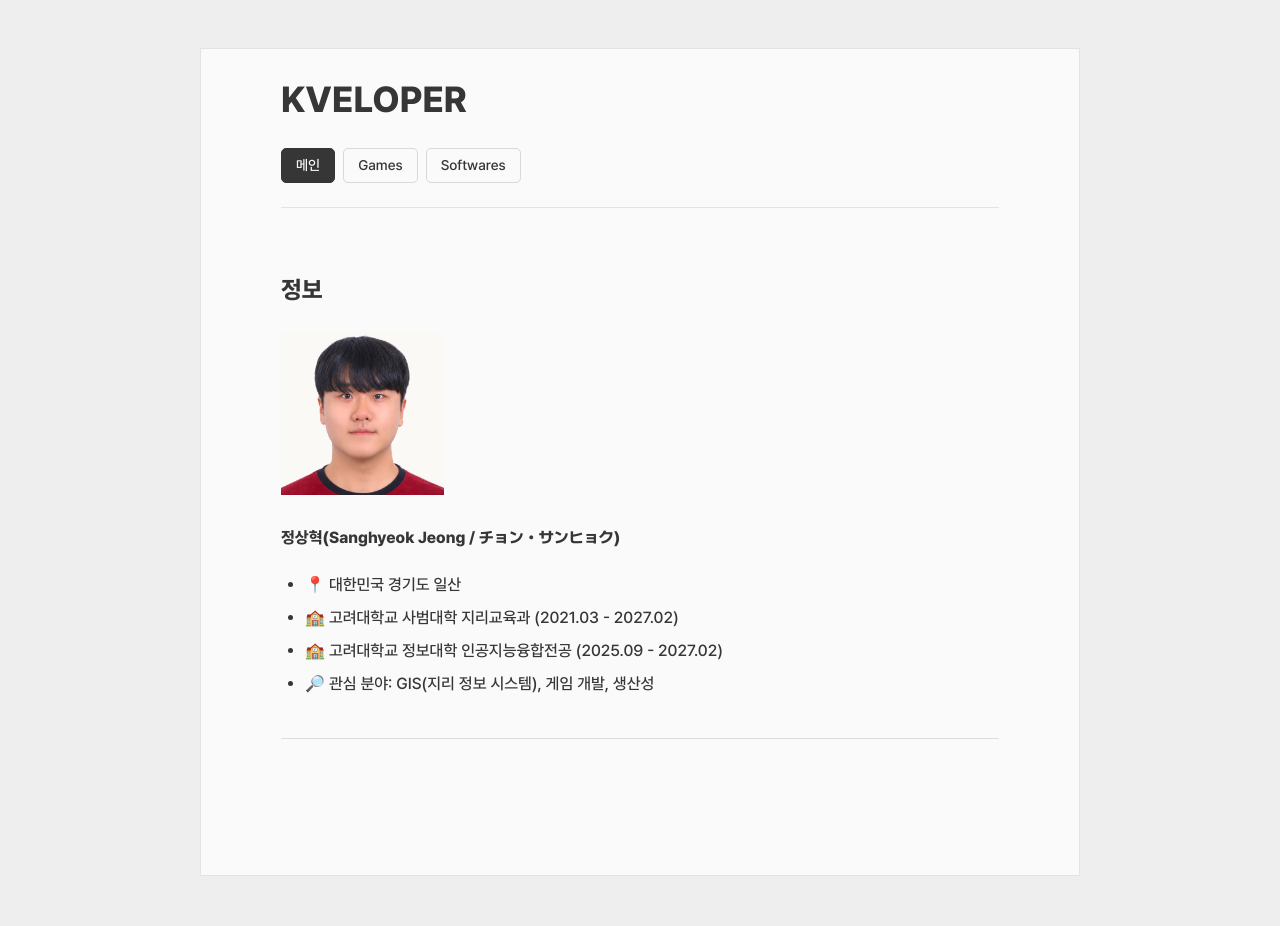
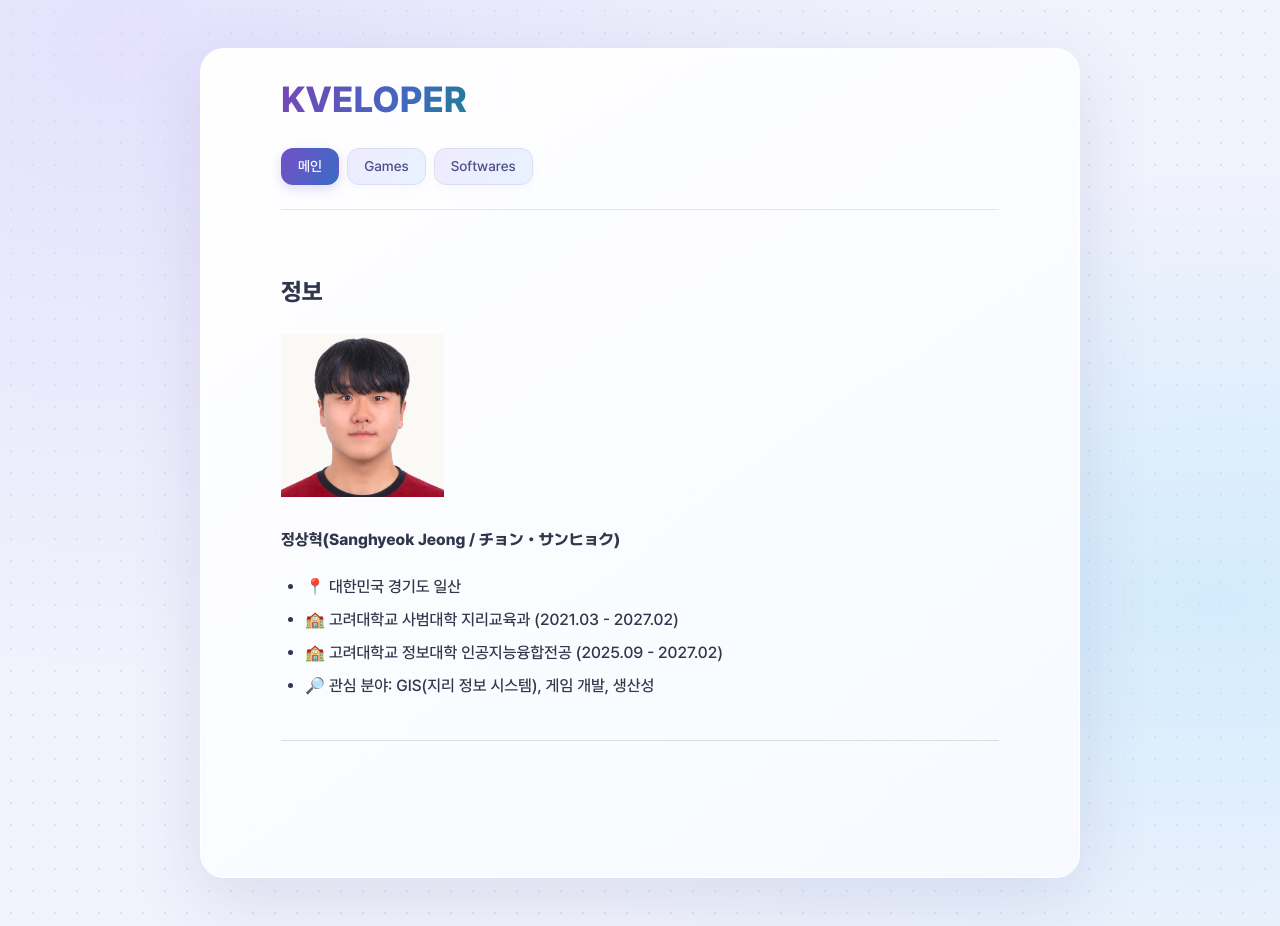
Before and after one commit to kveloper/kveloper.github.io, a Jekyll site: the page built from main.md, in a window 1280 px wide. Built offline with Jekyll 4.4.1, drawn with Linux system fonts in a browser that asks for light colours; our own code applies the rules of GitHub Pages for plain Markdown files.

Commit message:
Update style.css

```diff
--- a/assets/style.css
+++ b/assets/style.css
@@ -1,7 +1,12 @@
 * { box-sizing: border-box; }
 html {
-  background: #eeeeee;
-  color: #363636;
+  background-color: #f0f2fc;
+  background-image:
+    radial-gradient(ellipse at 10% 5%, #ddd6fe99, transparent 50%),
+    radial-gradient(ellipse at 95% 65%, #bae6fd88, transparent 50%),
+    radial-gradient(circle, #8793bb30 1px, transparent 1px);
+  background-size: auto, auto, 22px 22px;
+  color: #30364b;
   font-family: PageText, sans-serif;
   font-weight: 500;
   font-synthesis: none;
@@ -12,8 +17,10 @@ body {
   min-height: calc(100vh - 96px);
   margin: 48px auto;
   padding: 28px 80px 96px;
-  background: #fafafa;
-  border: 1px solid #e3e3e3;
+  background: linear-gradient(145deg, #fffffffa, #f8fafff5);
+  border: 1px solid #ffffff;
+  border-radius: 24px;
+  box-shadow: 0 20px 70px #454a8720;
 }
 .site-header {
   display: flex;
@@ -21,7 +28,7 @@ body {
   align-items: flex-start;
   gap: 24px;
   padding-bottom: 24px;
-  border-bottom: 1px solid #e3e3e3;
+  border-bottom: 1px solid #e3e5f3;
   margin-bottom: 64px;
 }
 .site-title {
@@ -30,14 +37,47 @@ body {
   line-height: 1.3;
   text-decoration: none;
   min-width: 0;
+  color: #6550bf;
 }
 .document-tabs { display: flex; flex-wrap: wrap; gap: 8px; }
-.document-tabs a { padding: 7px 14px; border: 1px solid #d8d8d8; border-radius: 5px; text-decoration: none; font-size: 14px; line-height: 1.4; }
-.document-tabs a:hover { background: #ededed; }
-.document-tabs a[aria-current="page"] { background: #363636; border-color: #363636; color: #fafafa; }
+.document-tabs a {
+  padding: 8px 16px;
+  border: 1px solid #dcdff3;
+  border-radius: 12px;
+  background: linear-gradient(125deg, #f0eaff, #e7f3ff);
+  color: #4e5188;
+  text-decoration: none;
+  font-size: 14px;
+  line-height: 1.4;
+  box-shadow: 0 3px 8px #5c62a00a;
+  transition: background .18s ease, box-shadow .18s ease, transform .18s ease;
+}
+.document-tabs a:hover {
+  background: linear-gradient(125deg, #e6dbff, #d9edff);
+  color: #403b79;
+  box-shadow: 0 5px 14px #6550bf24;
+  transform: translateY(-1px);
+}
+.document-tabs a[aria-current="page"] {
+  background: linear-gradient(120deg, #7550c8, #386cc4);
+  border-color: transparent;
+  color: #ffffff;
+  box-shadow: 0 4px 12px #6550bf33;
+}
+.document-tabs a[aria-current="page"]:hover {
+  background: linear-gradient(120deg, #6742b8, #2e5eb2);
+}
 main { font-size: 16px; line-height: 1.7; word-break: keep-all; }
 a { color: inherit; text-underline-offset: 5px; }
-a:hover { color: #626262; }
+a:hover { color: #6250b6; }
+@supports (background-clip: text) or (-webkit-background-clip: text) {
+  .site-title, main h1 {
+    background: linear-gradient(110deg, #7945b8, #4268c0 65%, #217e94);
+    background-clip: text;
+    -webkit-background-clip: text;
+    color: transparent;
+  }
+}
 :focus-visible { outline: 2px solid currentColor; outline-offset: 5px; }
 h1, h2, h3, h4, h5, h6, strong, b, th { font-weight: 800; }
 h1, h2, h3, h4, h5, h6 { line-height: 1.5; margin: 2.2em 0 1em; }
@@ -64,3 +104,11 @@ img { max-width: 100%; height: auto; }
   main { font-size: 15px; line-height: 1.7; }
   h1 { margin-bottom: 28px; }
 }
+@media (prefers-reduced-motion: reduce) {
+  .document-tabs a { transition: none; }
+  .document-tabs a:hover { transform: none; }
+}
+@media (forced-colors: active) {
+  .site-title, main h1 { background: none; color: CanvasText; }
+  .document-tabs a[aria-current="page"] { border-color: Highlight; color: Highlight; }
+}
```
